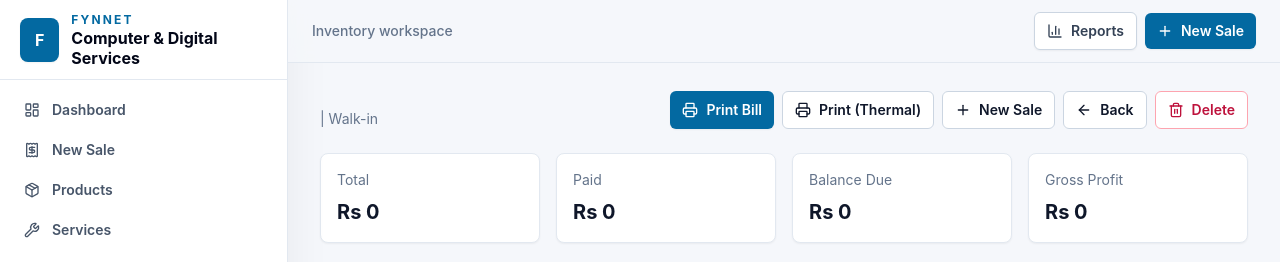
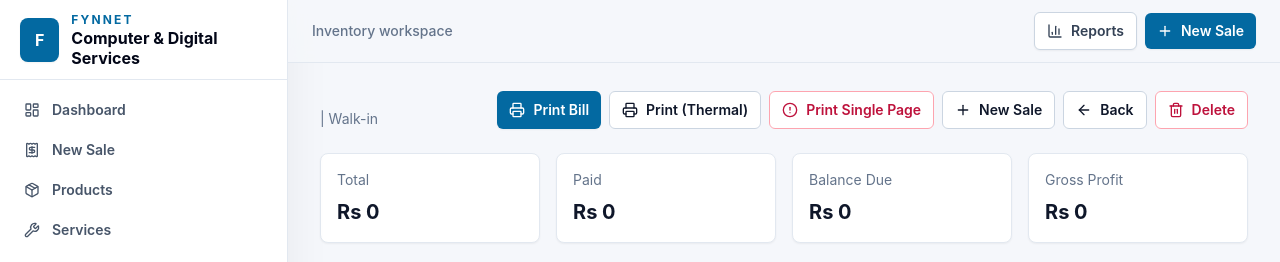
Before and after one commit to sujalnep-12/inventory, a Django app: template templates/inventory/sale_detail.html in a window 1280 px wide. Shown: the top 262 px of the page. Run offline with Django 5.2, Linux system fonts and the light colour scheme; the template is opened without the code that fills it, so the values that code supplies are empty; some libraries are stand-ins or nearby versions.

Commit message:
feat(print): add 'Print Single Page' button with aggressive forced scale for Chrome + Brother

```diff
--- a/templates/inventory/sale_detail.html
+++ b/templates/inventory/sale_detail.html
@@ -93,6 +93,9 @@
         </button>
         <button id="print-thermal" class="inline-flex items-center gap-2 rounded-md border border-slate-300 bg-white px-3 py-2 text-sm font-semibold hover:bg-slate-50" type="button">
             <i data-lucide="printer" class="h-4 w-4"></i> Print (Thermal)
+        </button>
+        <button id="print-force" class="inline-flex items-center gap-2 rounded-md border border-rose-300 bg-white px-3 py-2 text-sm font-semibold text-rose-700 hover:bg-rose-50" type="button">
+            <i data-lucide="alert-circle" class="h-4 w-4"></i> Print Single Page
         </button>
         <a class="inline-flex items-center gap-2 rounded-md border border-slate-300 bg-white px-3 py-2 text-sm font-semibold hover:bg-slate-50" href="{% url 'sale_create' %}">
             <i data-lucide="plus" class="h-4 w-4"></i> New Sale
@@ -317,6 +320,24 @@ document.getElementById('print-thermal')?.addEventListener('click', () => {
 // Remove thermal class after printing
 window.addEventListener('afterprint', () => {
     document.body.classList.remove('thermal-print');
+    document.body.classList.remove('very-condensed');
+    // restore any transform/styles
+    restorePrintScale();
+});
+
+// Force single page: aggressive scale + very-condensed class for stubborn printers/browsers
+document.getElementById('print-force')?.addEventListener('click', () => {
+    const receipt = document.getElementById('receipt-print');
+    document.body.classList.add('thermal-print', 'very-condensed');
+    if (receipt) {
+        receipt.style.transformOrigin = 'top left';
+        // apply a strong forced scale; tweak if your printer still overflows
+        receipt.style.transform = 'scale(0.78)';
+    }
+    // small delay to allow styles to apply
+    setTimeout(() => {
+        window.print();
+    }, 150);
 });
 </script>
 {% endblock %}
```
